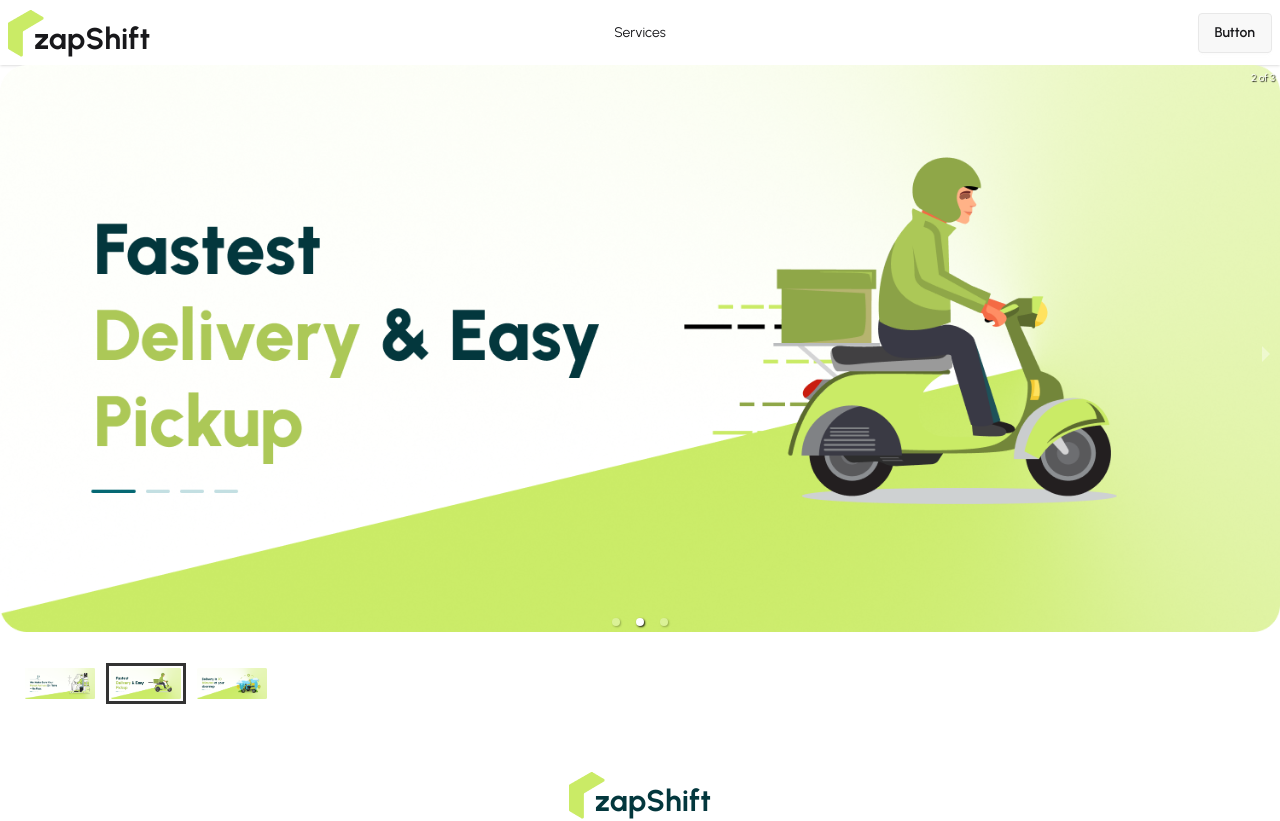
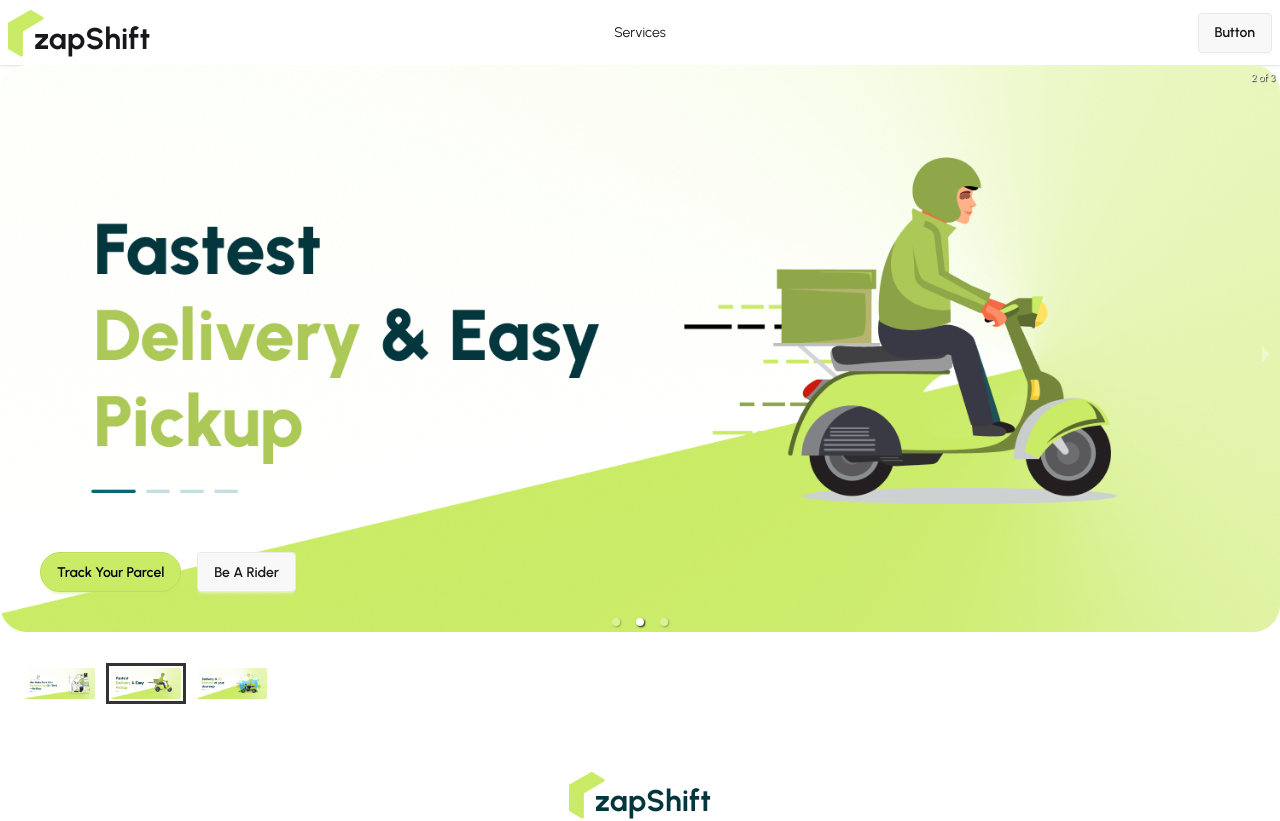
Before and after one commit to Samin1362/PH-Final-Project-Zap-Shift-Client, a React (Vite) app: page / in a window 1280 px wide. Shown: the top 821 px of the page. Built offline with nearby package versions, Linux system fonts and the light colour scheme.

Commit message:
banner relative and absolute added

```diff
--- a/src/pages/Home/Banner/Banner.jsx
+++ b/src/pages/Home/Banner/Banner.jsx
@@ -8,14 +8,32 @@ import bannerImg3 from "../../../assets/banner/banner3.png";
 const Banner = () => {
   return (
     <Carousel autoPlay={true} infiniteLoop={true}>
-      <div>
+      <div className="relative">
         <img src={bannerImg1} />
+        <div className="absolute bottom-10 left-10 flex gap-4">
+          <button className="btn btn-primary rounded-full text-black">
+            Track Your Parcel
+          </button>
+          <button className="btn">Be A Rider</button>
+        </div>
       </div>
-      <div>
+      <div className="relative">
         <img src={bannerImg2} />
+        <div className="absolute bottom-10 left-10 flex gap-4">
+          <button className="btn btn-primary rounded-full text-black">
+            Track Your Parcel
+          </button>
+          <button className="btn">Be A Rider</button>
+        </div>
       </div>
-      <div>
+      <div className="relative">
         <img src={bannerImg3} />
+        <div className="absolute bottom-10 left-10 flex gap-4">
+          <button className="btn btn-primary rounded-full text-black">
+            Track Your Parcel
+          </button>
+          <button className="btn">Be A Rider</button>
+        </div>
       </div>
     </Carousel>
   );
```
